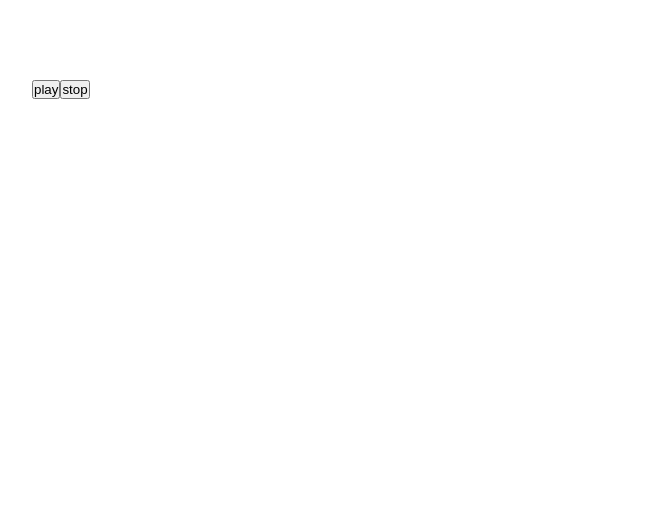
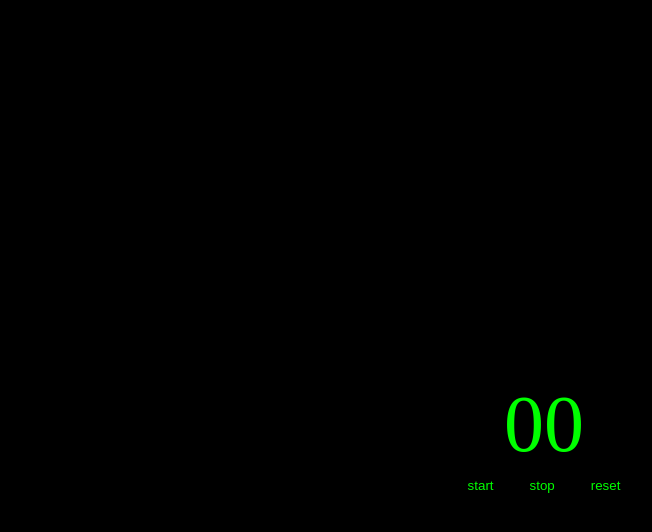
Before and after one commit to RicTieri/js-jsnacks-blocco-2, a plain HTML site: page jcrono-snack/index.html in a window 1280 px wide. Shown: the whole page, without its empty margins (96-748 px from the left). Drawn offline with Linux system fonts and the light colour scheme.

Commit message:
added css correct error

```diff
--- a/jcrono-snack/index.html
+++ b/jcrono-snack/index.html
@@ -8,9 +8,14 @@
 </head>
 <body>
   <section class="wrapper">
-    <div id="counter"></div>
-    <button id="play">play</button>
-    <button id="stop">stop</button>
+    <div class="clock-container">
+      <div id="counter">00</div>
+      <div class="btn-container">
+        <button id="start">start</button>
+        <button id="stop">stop</button>
+        <button id="reset">reset</button>
+      </div>
+    </div>
   </section>
   <script src="./script.js"></script>
 </body>
--- a/jcrono-snack/script.js
+++ b/jcrono-snack/script.js
@@ -1,11 +1,18 @@
 const displayCount = document.getElementById('counter');
-const playBtn = document.getElementById('play');
+const startBtn = document.getElementById('start');
 const stopBtn = document.getElementById('stop');
-const second = 1000;
-const timing = second / 1000;
+const resetBtn = document.getElementById('reset');
+let clock;
 
-playBtn.addEventListener('click', function(){
-  setInterval(function () {displayCount.innerHTML+=timing}, second);
+startBtn.addEventListener('click', function(){
+ clock = setInterval(function () {displayCount.innerHTML = parseInt(displayCount.innerText, 10) + 1;}, 1000);
 })
 
-stopBtn.addEventListener('click', )
+stopBtn.addEventListener('click', function (){
+  clearInterval(clock);
+})
+
+resetBtn.addEventListener('click', function (){
+  clearInterval(clock);
+  displayCount.innerHTML = 00;
+})
--- a/jcrono-snack/style.css
+++ b/jcrono-snack/style.css
@@ -6,15 +6,28 @@
 
 .wrapper{
   padding-top: 5rem;
-  width: 80%;
-  margin: auto;
+  height: 100vh;
   display: flex;
-  flex-wrap: wrap;
+  justify-content: center;
+  align-items: center;
+  flex-direction: column;
+  background-color: black;
+  color: lime;
 }
 
-.square{
-  width: 50px;
-  height: 50px;
-  background-color: blue;
-  border: 1px solid limegreen;
+#counter{
+  text-align: center;
+  font-size: 5rem;
 }
+
+.btn-container{
+  text-align: center;
+}
+
+button{
+  padding: .5rem 1rem;
+  border: none;
+  background-color: transparent;
+  color: lime;
+  cursor: pointer;
+}
```
